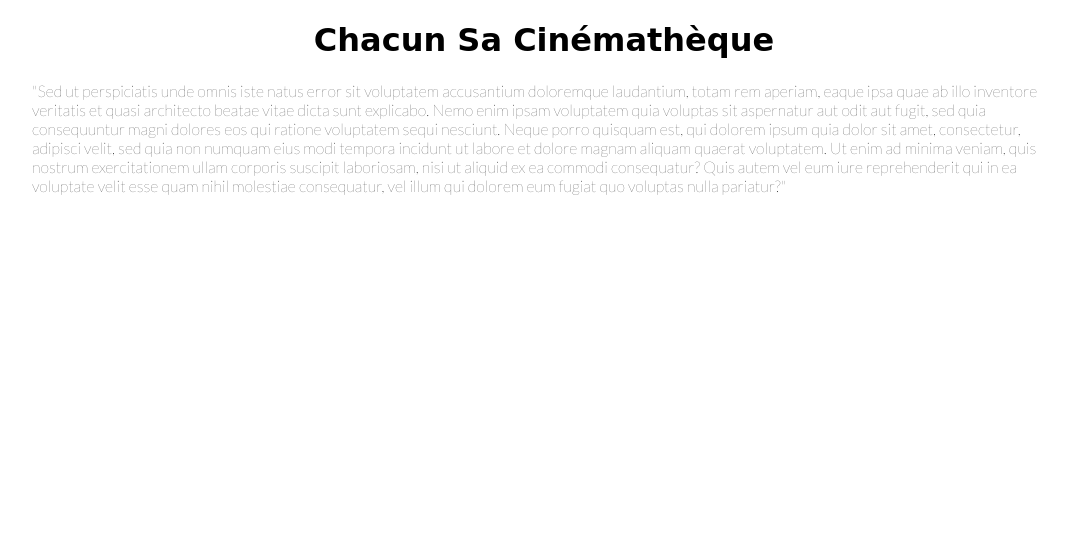
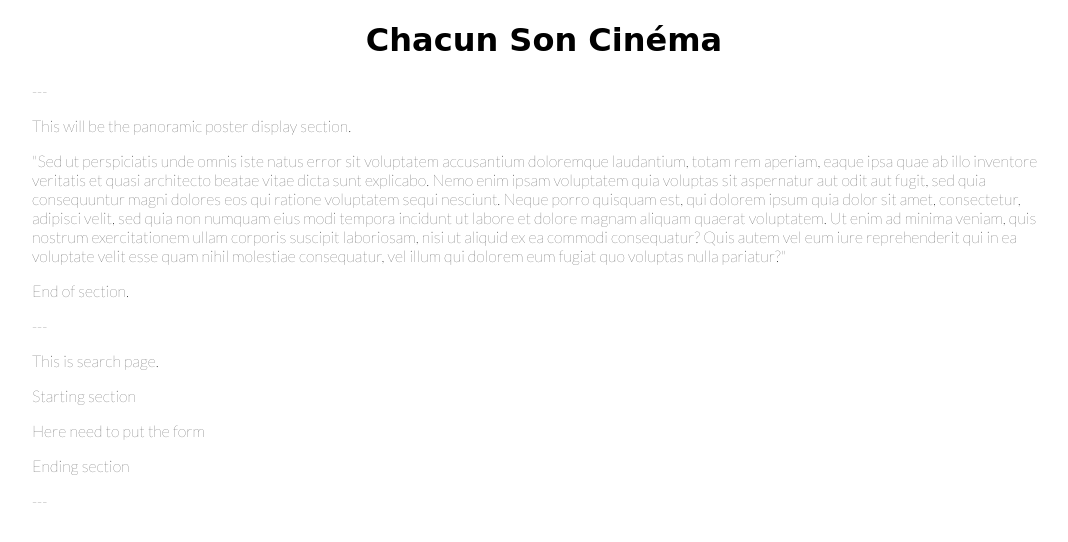
Before and after one commit to hwaseonchoi/chacun-son-cinema, a Symfony app: template templates/home.html.twig in a window 1280 px wide. Shown: the top 542 px of the page, without its empty margins (96-1164 px from the left). Run offline with Twig, Linux system fonts and the light colour scheme; the template is opened without the code that fills it, so the values that code supplies are empty; some libraries are stand-ins or nearby versions; some web fonts are replaced.

Commit message:
Add raw search page in home view

```diff
--- a/src/Controller/SearchController.php
+++ b/src/Controller/SearchController.php
@@ -29,6 +29,6 @@ class SearchController extends AbstractController
         $data['year'] = $results->year;
         $data['poster'] = $results->poster;
 
-        return $this->render('search.html.twig', $data);
+        return $this->render('searchById.html.twig', $data);
     }
 }
--- /dev/null
+++ b/templates/_search.html.twig
@@ -0,0 +1,5 @@
+<p>This is search page.</p>
+<p>Starting section</p>
+Here need to put the form
+<p>Ending section</p>
+---
--- a/templates/base.html.twig
+++ b/templates/base.html.twig
@@ -9,7 +9,7 @@
     </head>
     <body>
     {% block title %}
-        <h1>Chacun Sa Cinémathèque</h1>
+        <h1>Chacun Son Cinéma</h1>
     {% endblock %}
     {% block header %}
     {% endblock %}
--- a/templates/home.html.twig
+++ b/templates/home.html.twig
@@ -1,4 +1,12 @@
 {% extends 'base.html.twig' %}
+
 {% block body %}
+---
+<p>This will be the panoramic poster display section.</p>
+
 "Sed ut perspiciatis unde omnis iste natus error sit voluptatem accusantium doloremque laudantium, totam rem aperiam, eaque ipsa quae ab illo inventore veritatis et quasi architecto beatae vitae dicta sunt explicabo. Nemo enim ipsam voluptatem quia voluptas sit aspernatur aut odit aut fugit, sed quia consequuntur magni dolores eos qui ratione voluptatem sequi nesciunt. Neque porro quisquam est, qui dolorem ipsum quia dolor sit amet, consectetur, adipisci velit, sed quia non numquam eius modi tempora incidunt ut labore et dolore magnam aliquam quaerat voluptatem. Ut enim ad minima veniam, quis nostrum exercitationem ullam corporis suscipit laboriosam, nisi ut aliquid ex ea commodi consequatur? Quis autem vel eum iure reprehenderit qui in ea voluptate velit esse quam nihil molestiae consequatur, vel illum qui dolorem eum fugiat quo voluptas nulla pariatur?"
+
+<p>End of section.</p>
+---
+{% include '_search.html.twig' %}
 {% endblock %}
```
Also changed, not shown: templates/searchById.html.twig (renamed from templates/search.html.twig).
